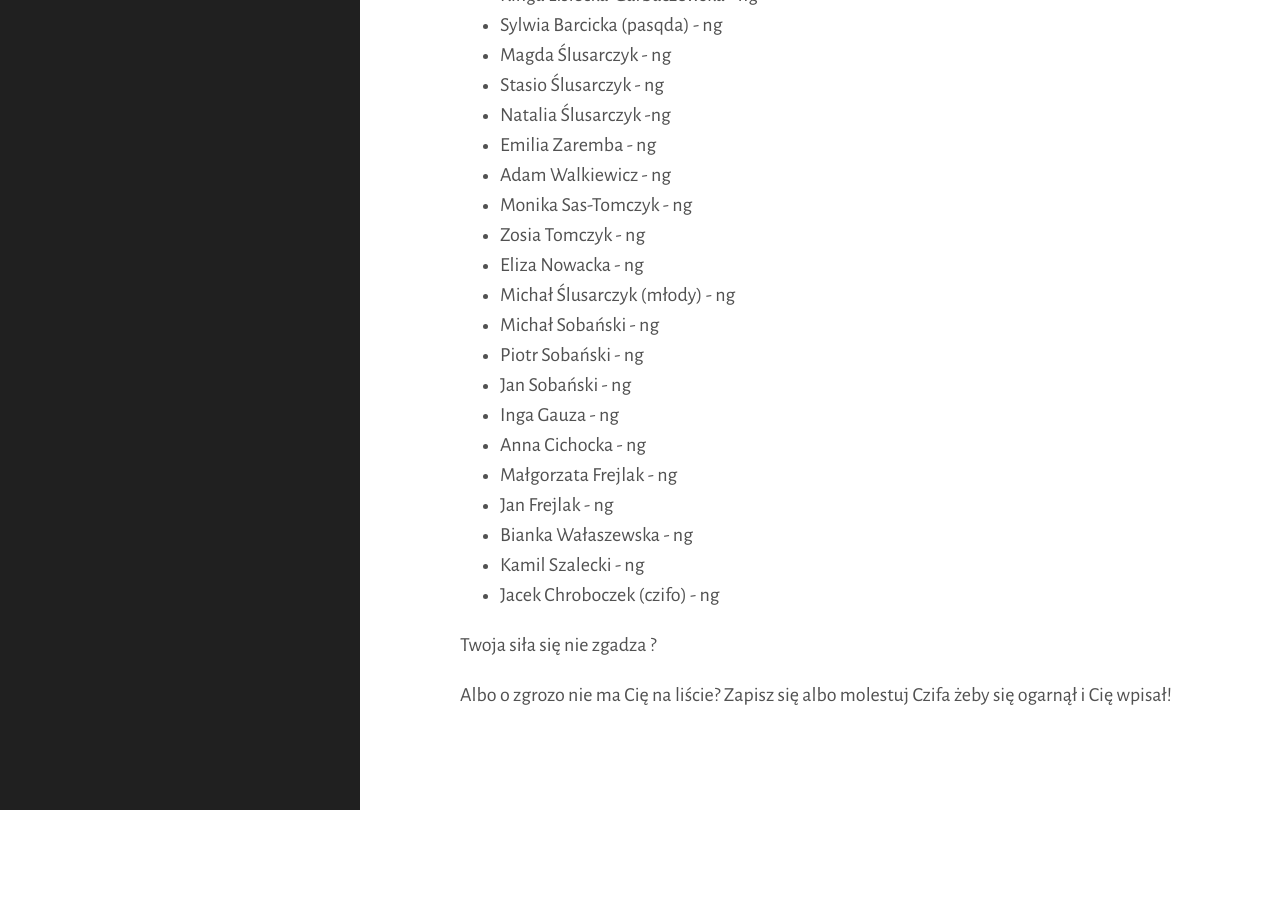
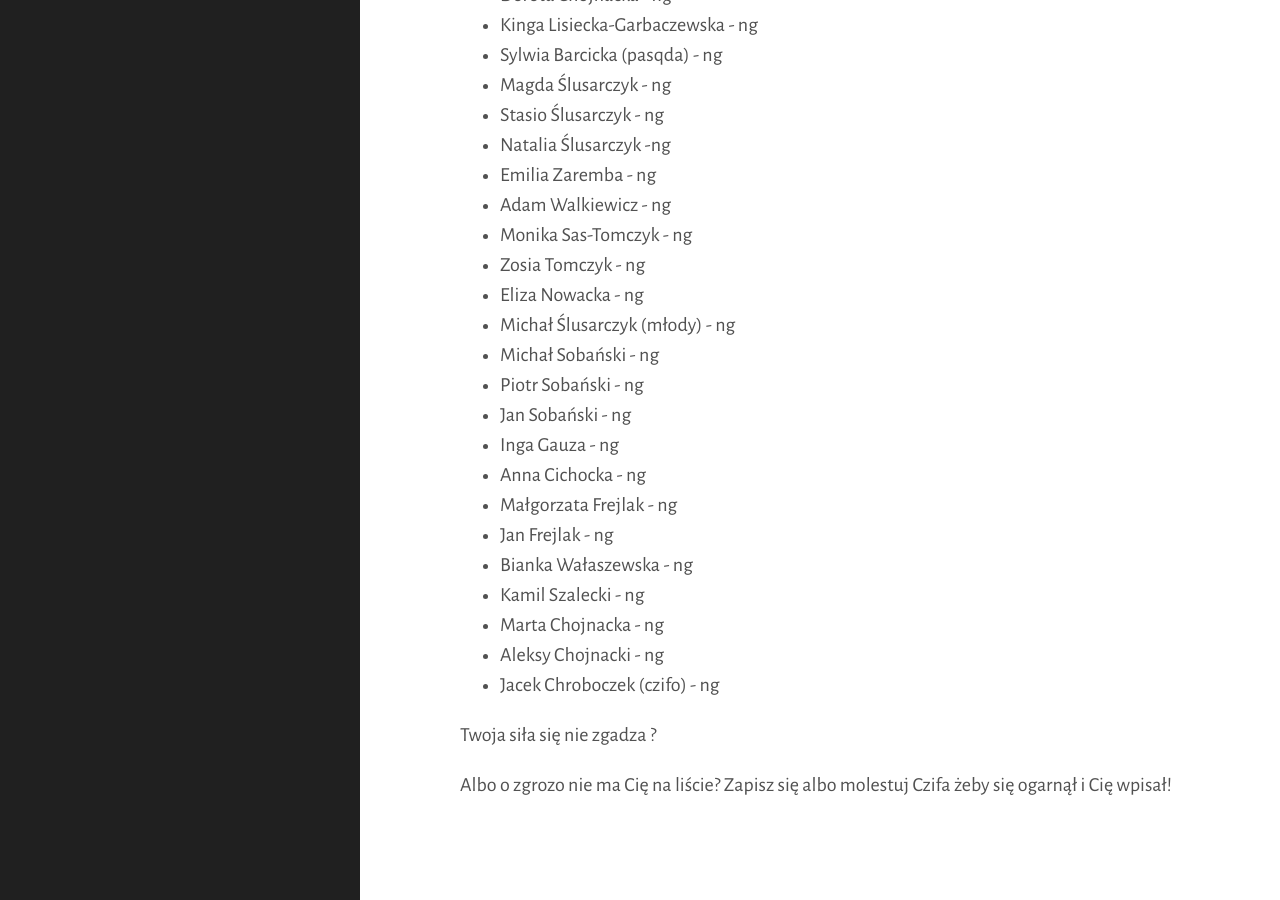
Before and after one commit to tasuki/lsg, a Jekyll site: the page built from zarejestrowani.md, in a window 1280 px wide and 900 px high, scrolled down 2260 px. Built offline with Jekyll 4.4.1, drawn with Linux system fonts in a browser that asks for light colours; before the commit the page ends 3070 px from its top, so only the background shows below that; some of the changed text lies outside the part shown.

Commit message:
Update zarejestrowani.md

```diff
--- a/zarejestrowani.md
+++ b/zarejestrowani.md
@@ -18,6 +18,7 @@ Zarejestrowani uczestnicy, mniej więcej według stopnia:
 - Anna Sośnicka-Cieśla (sosna) - 1d
 - Adam Białożyt (kapitan) - 1d
 - Bruno Wałaszewski - 1d
+- Mateusz Chojnacki (myszcz) - 1d
 - Antoni Bugaj - 1k
 - Kacper Cieśla (comboy) - 2k
 - Piotr Andryszek - 2k
@@ -96,6 +97,8 @@ Zarejestrowani uczestnicy, mniej więcej według stopnia:
 - Jan Frejlak - ng
 - Bianka Wałaszewska - ng
 - Kamil Szalecki - ng
+- Marta Chojnacka - ng
+- Aleksy Chojnacki - ng
 - Jacek Chroboczek (czifo) - ng
 
 
```
